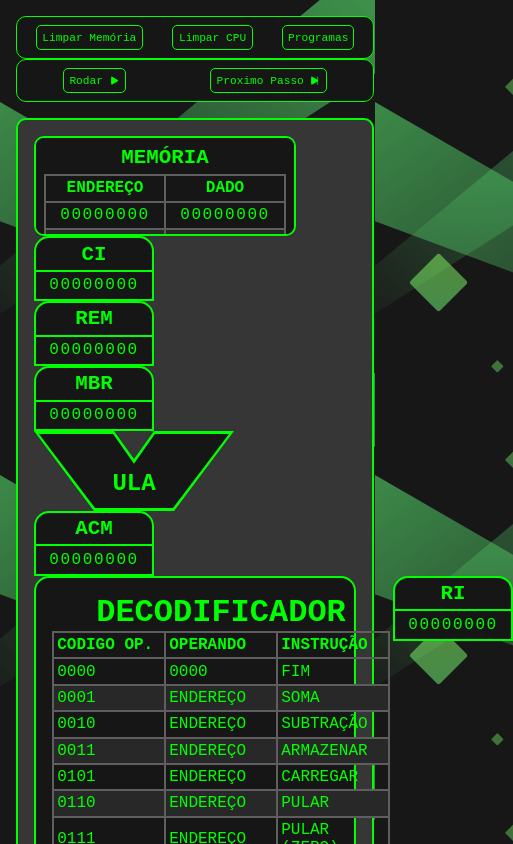
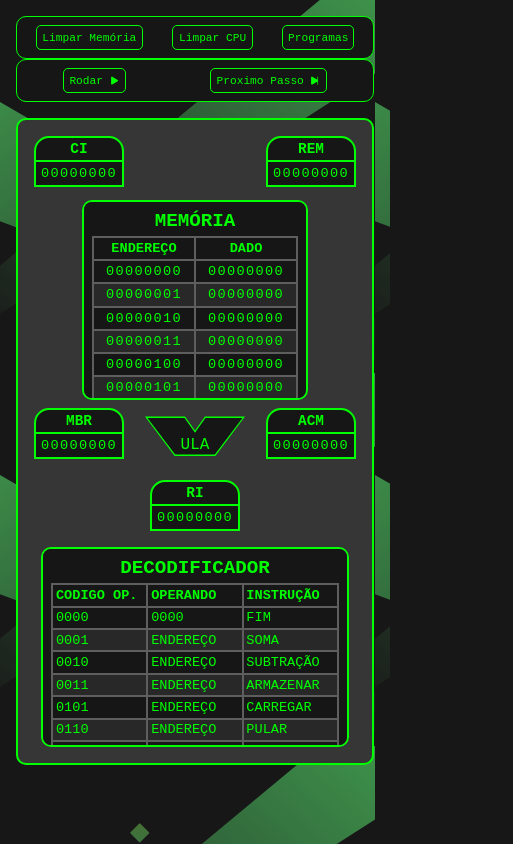
Before and after one commit to devenzonascimento/cpu-simulator, a React (Vite) app: page / in a window 390 px wide. Shown: the top 844 px of the page, 513 px wide, since content can reach past the window. Built offline with nearby package versions, Linux system fonts and the light colour scheme; a web font is replaced by a local one.

Commit message:
layout para mobile

```diff
--- a/src/App.jsx
+++ b/src/App.jsx
@@ -56,41 +56,3 @@
 };
 
 export default App;
-
-let blank = {
-  "00000000": "00000000",
-  "00000001": "00000000",
-  "00000010": "00000000",
-  "00000011": "00000000",
-  "00000100": "00000000",
-  "00000101": "00000000",
-  "00000110": "00000000",
-  "00000111": "00000000",
-  "00001000": "00000000",
-  "00001001": "00000000",
-  "00001010": "00000000",
-  "00001011": "00000000",
-  "00001100": "00000000",
-  "00001101": "00000000",
-  "00001110": "00000000",
-  "00001111": "00000000",
-};
-
-let add = {
-  "00000000": "10010001",
-  "00000001": "00111111",
-  "00000010": "10010001",
-  "00000011": "00011111",
-  "00000100": "10010010",
-  "00000101": "00000000",
-  "00000110": "00000000",
-  "00000111": "00000000",
-  "00001000": "00000000",
-  "00001001": "00000000",
-  "00001010": "00000000",
-  "00001011": "00000000",
-  "00001100": "00000000",
-  "00001101": "00000000",
-  "00001110": "00000000",
-  "00001111": "00000000",
-};
--- a/src/components/Settings/Settings.jsx
+++ b/src/components/Settings/Settings.jsx
@@ -57,7 +57,7 @@
       </div>
 
       <div className="mini-container">
-        <button className="button" onClick={""}>
+        <button className="button">
           Rodar
           <IoPlay />
         </button>
--- a/src/components/Simulator/DecodeUnit/styles.scss
+++ b/src/components/Simulator/DecodeUnit/styles.scss
@@ -1,3 +1,51 @@
+/* Media query para celulares (até 767 pixels de largura) */
+@media only screen and (max-width: 767px) {
+  .decode-container {
+    margin-top: 1em;
+    height: 200px;
+    width: max-content;
+    display: flex;
+    flex-direction: column;
+    align-items: start;
+    padding: 0.5em;
+    color: lime;
+    background-color: rgb(22, 22, 22);
+    border: 2px solid lime;
+    border-radius: 10px;
+    overflow: auto;
+
+    .decode-caption {
+      margin-bottom: 0.2em;
+      font-size: 1.2em;
+      font-weight: 700;
+    }
+
+    .decode-table {
+      border-collapse: collapse;
+
+      tr:nth-child(even) {
+        background-color: rgb(40, 40, 40);
+      }
+
+      th, td {
+        width: 3em;
+        min-width: 7em;
+        padding: 0.2em;
+        font-size: 0.85em;
+        text-align: start;
+        text-transform: uppercase;
+        border: 2px solid rgb(94, 94, 94);
+      }
+    }
+  }
+}
+
+/* Media query para tablets (768 a 1023 pixels de largura) */
+@media only screen and (min-width: 768px) and (max-width: 1023px) {
+}
+
+/* Media query para computadores (acima de 1024 pixels de largura) */
+@media only screen and (min-width: 1024px) {
   .decode-container {
     height: max-content;
     align-self: flex-end;
@@ -23,7 +71,8 @@
         background-color: rgb(40, 40, 40);
       }
 
-        & th, td {
+      & th,
+      td {
         width: 3em;
         min-width: 7em;
         padding: 0.2em;
@@ -33,3 +82,4 @@
       }
     }
   }
+}
--- a/src/components/Simulator/Ram/styles.scss
+++ b/src/components/Simulator/Ram/styles.scss
@@ -1,7 +1,8 @@
 /* Media query para celulares (até 767 pixels de largura) */
 @media only screen and (max-width: 767px) {
     .ram-container {
-        height: 100px;
+        margin-top: 4em;
+        height: 200px;
         width: max-content;
         display: flex;
         flex-direction: column;
@@ -16,17 +17,21 @@
 
         .ram-caption {
             margin-bottom: 0.2em;
-            font-size: 1.3em;
+            font-size: 1.2em;
             font-weight: 700;
         }
 
         .ram-table {
             border-collapse: collapse;
 
+            tr:nth-child(even) {
+                background-color: rgb(40, 40, 40);
+            }
 
             th, td {
                 height: 1.7em;
                 width: 7.5em;
+                font-size: 0.85em;
                 text-align: center;
                 text-transform: uppercase;
                 border: 2px solid rgb(94, 94, 94);
@@ -35,9 +40,6 @@
             td {
                 letter-spacing: 0.1em;
 
-            }
-            tr:nth-child(even) {
-                background-color: rgb(40, 40, 40);
             }
 
             .ram-input {
@@ -48,16 +50,6 @@
                 font-size: 1em;
                 color: lime;
                 background-color: transparent;
-
-                &:hover {
-                    color: lime;
-                    background-color: rgb(22, 22, 22);
-                }
-
-                &:focus {
-                    color: lime;
-                    background-color: rgb(22, 22, 22);
-                }
             }
         }
     }
@@ -116,16 +108,6 @@
                 font-size: 1em;
                 color: lime;
                 background-color: transparent;
-
-                &:hover {
-                    color: lime;
-                    background-color: rgb(22, 22, 22);
-                }
-
-                &:focus {
-                    color: lime;
-                    background-color: rgb(22, 22, 22);
-                }
             }
         }
     }
--- a/src/components/Simulator/Registers/Alu.jsx
+++ b/src/components/Simulator/Registers/Alu.jsx
@@ -4,7 +4,7 @@
     return (
         <div className="alu-container" id='alu'>
             <div className="alu-polygon">
-            <h2>ULA</h2>
+            <span>ULA</span>
             </div>
         </div>
     );
--- a/src/components/Simulator/Registers/styles.scss
+++ b/src/components/Simulator/Registers/styles.scss
@@ -1,3 +1,127 @@
+/* Media query para celulares (até 767 pixels de largura) */
+@media only screen and (max-width: 767px) {
+  .register-container {
+    position: absolute;
+    width: 90px;
+    display: flex;
+    flex-direction: column;
+    align-items: center;
+    border-top-left-radius: 15px;
+    border-top-right-radius: 15px;
+    border: 2px solid lime;
+    color: lime;
+    background-color: rgb(22, 22, 22);
+
+    .register-name {
+      width: 100%;
+      padding: 0.2em;
+      font-size: 0.9em;
+      text-align: center;
+      text-transform: uppercase;
+    }
+
+    .register-value {
+      min-height: max-content;
+      width: 100%;
+      padding: 0.3em;
+      border-top: 2px solid lime;
+      font-size: 0.85em;
+      text-align: center;
+      letter-spacing: 0.1em;
+    }
+
+}
+
+#pc {
+    top: 1em;
+    left: 1em;
+}
+
+#mar {
+    top: 1em;
+    right: 1em;
+}
+
+#mdr {
+    top: 18em;
+    left: 1em;
+}
+
+#acc {
+    top: 18em;
+    right: 1em;
+}
+
+#cir {
+    position: inherit;
+    margin: auto;
+    margin-top: 1.5em;
+}
+
+
+  .alu-container {
+    margin-top: 1em;
+    position: relative;
+    height: 40px;
+    width: 100px;
+    background-color: lime;
+    clip-path: polygon(
+      40% 0%,
+      //meio-top-esquerda
+      50% 35%,
+      //meio
+      60% 0%,
+      //meio-top-direita
+      100% 0,
+      //superior-direita
+      70% 100%,
+      //inferior-direita
+      30% 100%,
+      //inferior-esquerda
+      0 0 //superior-esquerda
+    );
+
+    .alu-polygon {
+      position: absolute;
+      top: 50%;
+      left: 50%;
+      transform: translate(-50%, -50%);
+      height: 37px;
+      width: 95px;
+      display: flex;
+      align-items: center;
+      justify-content: center;
+      color: lime;
+      background-color: rgb(22, 22, 22);
+      clip-path: polygon(
+        39% 0%,
+        //meio-top-esquerda
+        50% 40%,
+        //meio
+        61% 0%,
+        //meio-top-direita
+        100% 0,
+        //superior-direita
+        70.5% 100%,
+        //inferior-direita
+        29.5% 100%,
+        //inferior-esquerda
+        0 0 //superior-esquerda
+      );
+
+      span {
+        margin-top: 1em;
+      }
+    }
+  }
+}
+
+/* Media query para tablets (768 a 1023 pixels de largura) */
+@media only screen and (min-width: 768px) and (max-width: 1023px) {
+}
+
+/* Media query para computadores (acima de 1024 pixels de largura) */
+@media only screen and (min-width: 1024px) {
   .register-container {
     width: 120px;
     display: flex;
@@ -9,14 +133,12 @@
     color: lime;
     background-color: rgb(22, 22, 22);
 
-
     .register-name {
       width: 100%;
       padding: 0.2em;
       font-size: 1.3em;
       text-align: center;
       text-transform: uppercase;
-
     }
 
     .register-value {
@@ -27,13 +149,11 @@
       letter-spacing: 0.1em;
       text-align: center;
 
-
       &:hover {
         color: lime;
         background-color: rgb(22, 22, 22);
       }
     }
-
   }
   .cir {
     position: absolute;
@@ -46,12 +166,18 @@
     width: 200px;
     background-color: lime;
     clip-path: polygon(
-        40% 0%, //meio-top-esquerda
-        50% 35%, //meio
-        60% 0%, //meio-top-direita
-        100% 0, //superior-direita
-        70% 100%, //inferior-direita
-        30% 100%, //inferior-esquerda
+      40% 0%,
+      //meio-top-esquerda
+      50% 35%,
+      //meio
+      60% 0%,
+      //meio-top-direita
+      100% 0,
+      //superior-direita
+      70% 100%,
+      //inferior-direita
+      30% 100%,
+      //inferior-esquerda
       0 0 //superior-esquerda
     );
 
@@ -68,74 +194,26 @@
       color: lime;
       background-color: rgb(22, 22, 22);
       clip-path: polygon(
-        39% 0%, //meio-top-esquerda
-        50% 40%, //meio
-        61% 0%, //meio-top-direita
-        100% 0, //superior-direita
-        70.5% 100%, //inferior-direita
-        29.5% 100%, //inferior-esquerda
+        39% 0%,
+        //meio-top-esquerda
+        50% 40%,
+        //meio
+        61% 0%,
+        //meio-top-direita
+        100% 0,
+        //superior-direita
+        70.5% 100%,
+        //inferior-direita
+        29.5% 100%,
+        //inferior-esquerda
         0 0 //superior-esquerda
       );
 
-
-        h2 {
+      span {
+        font-size: 1.5em;
+        font-weight: 700;
         margin-top: 1em;
       }
     }
   }
-
-
-
-@keyframes tremor {
-    0% {
-        transform: rotate(0deg);
 }
-    20% {
-        transform: rotate(3deg);
-    }
-    30% {
-        transform: rotate(-3deg);
-    }
-    40% {
-        transform: rotate(3deg);
-    }
-    50% {
-        transform: rotate(-3deg);
-    }
-    60% {
-        transform: rotate(3deg);
-    }
-    70% {
-        transform: rotate(-3deg);
-    }
-    80% {
-        transform: rotate(3deg);
-    }
-    90% {
-        transform: rotate(-3deg);
-    }
-    100% {
-        transform: rotate(0deg);
-    }
-}
-
-.focus {
-    animation: tremor 0.5s linear;
-    box-shadow: 0 0 10px 10px rgba(0, 255, 0, 0.2)
-}
-
-@keyframes rotation360 {
-    0% {
-        transform: rotate(0deg) scale(0.2);
-    }
-    50% {
-        transform: rotate(180deg) scale(0.5);
-    }
-    100% {
-        transform: rotate(360deg);
-    }
-}
-
-.focus-alu {
-    animation: rotation360 0.6s linear;
-}
--- a/src/components/Simulator/styles.scss
+++ b/src/components/Simulator/styles.scss
@@ -2,6 +2,9 @@
 @media only screen and (max-width: 767px) {
     .simulator-container {
         position: relative;
+        display: flex;
+        flex-direction: column;
+        align-items: center;
         height: max-content;
         width: 100%;
         background-color: rgb(54, 54, 54);
```
Also changed, not shown: src/Main.scss (+107 -0 lines). Lines whose indentation alone changed are shown as unchanged.
